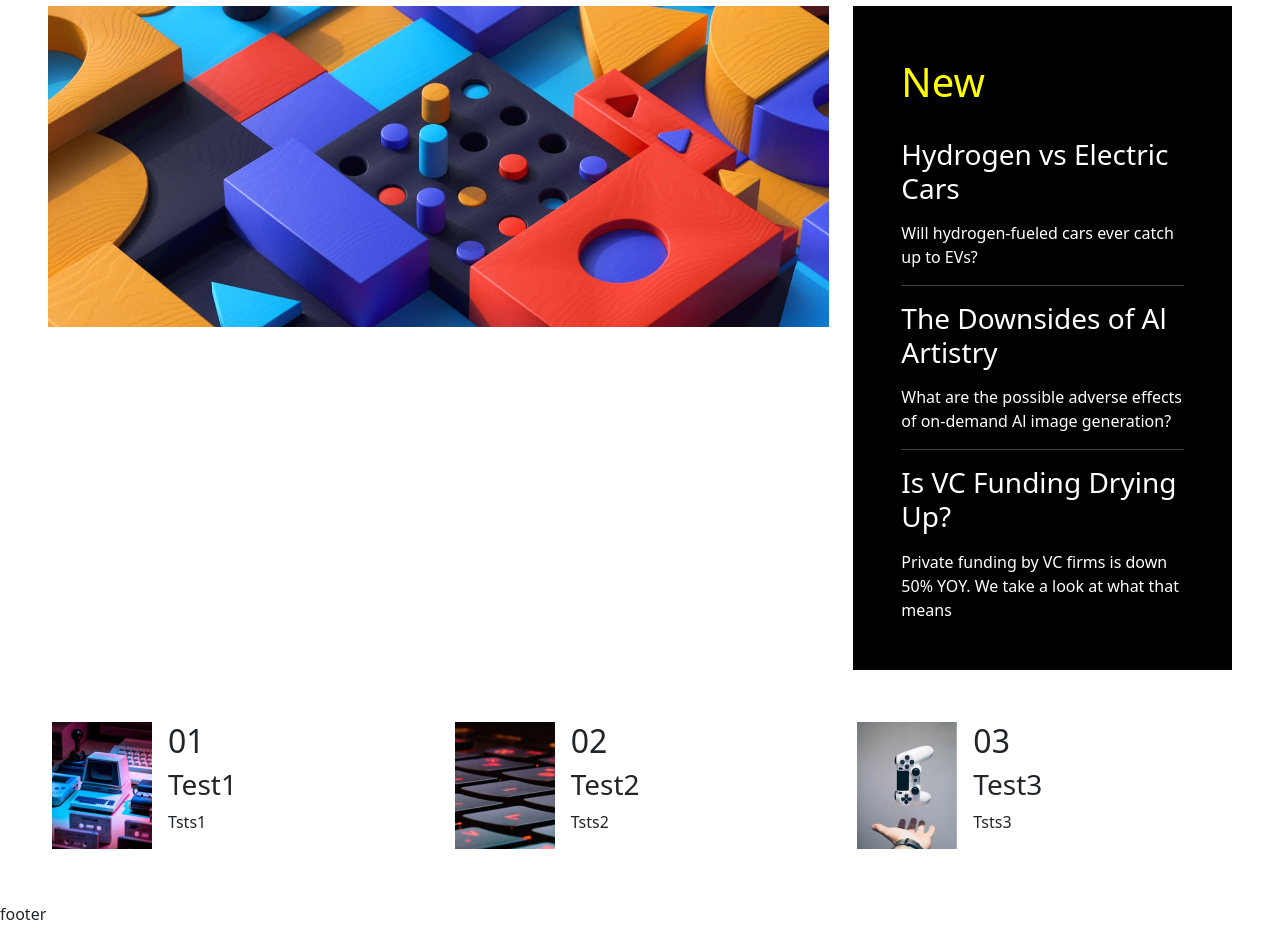
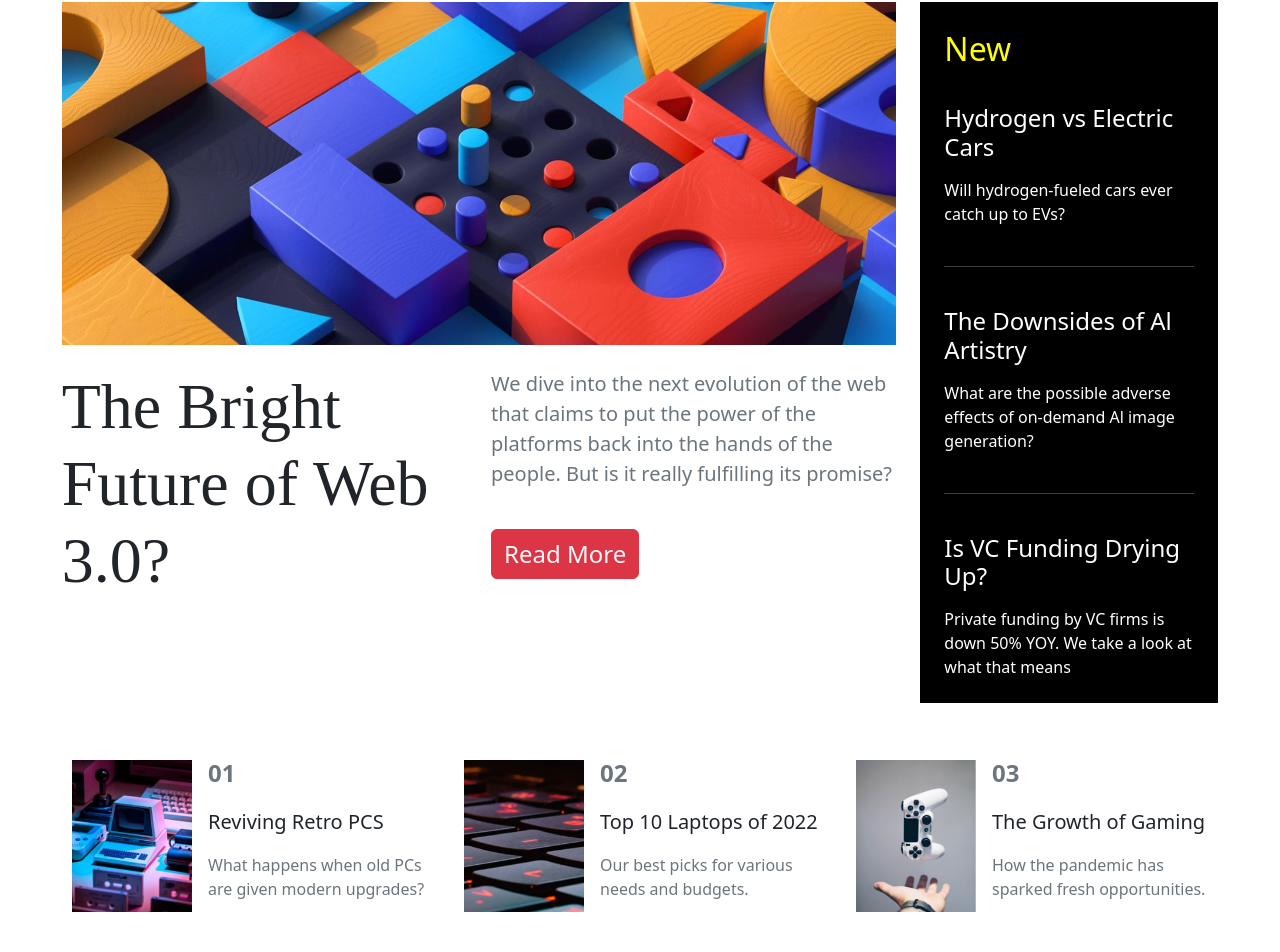
Before and after one commit to NOWORRYGNN/news, a React (Vite) app: page / in a window 1280 px wide. Shown: the part 156-1108 px from the top of the page. Before the commit the page ends 1082 px from the top, so only its background shows below. Built offline with nearby package versions, Linux system fonts and the light colour scheme; data requests are answered from the project's data file.

Commit message:
News 0.6

```diff
--- a/src/App.css
+++ b/src/App.css
@@ -0,0 +1,8 @@
+@font-face {
+    font-family: "Inter";
+    src: url("./assets/fonts/Inter-VariableFont_slnt\,wght.ttf") format("truetype");
+}
+.font {
+    font-family: "Light";
+    src: url("./assets/fonts/static/Inter-Regular.ttf") format("truetype");
+}
--- a/src/components/card.jsx
+++ b/src/components/card.jsx
@@ -5,14 +5,14 @@ import Image from 'react-bootstrap/Image';
 
 export default function card({imageUrl, Number, Tittle, Content}){
   return (
-      <Stack direction='horizontal' gap={3} className='p-1'>
+      <Stack direction='horizontal' className='gap-3'>
         <div>
-          <Image src={imageUrl} alt='miniContentImg' width={100} fluid />
+          <Image src={imageUrl} alt='miniContentImg' width={120} />
         </div>
         <div>
-          <h2>{Number}</h2>
-          <h3>{Tittle}</h3>
-          <p>{Content}</p>
+          <p className='text-secondary fw-bold fs-4'>{Number}</p>
+          <p className='font-weight-bold fs-5'>{Tittle}</p>
+          <p className='text-secondary fs-6'>{Content}</p>
         </div>
       </Stack>
 
--- a/src/components/content.jsx
+++ b/src/components/content.jsx
@@ -1,13 +1,31 @@
 import React from 'react';
 import { Stack } from 'react-bootstrap';
 
-const content = ({tittle, text2}) => {
-  return (
-    <Stack direction='vertical' gap={2}>
-        <div style={{color: 'white'}}><h3>{tittle}</h3></div>
-        <div style={{color: 'white'}}>{text2}</div>
-    </Stack>
-  )
+const content = ({key1, key2, key3, tittle1, text1, tittle2, text2, tittle3, text3}) => {
+  if (key1 == 1) {
+    return (
+      <Stack direction='vertical' gap={2}>
+          <div key={key1} style={{color: 'white'}}><h4>{tittle1}</h4></div>
+          <div style={{color: 'white'}}>{text1}</div>
+      </Stack>
+    )
+  }
+  else if (key2 == 2) {
+    return (
+      <Stack direction='vertical' gap={2}>
+          <div key={key2} style={{color: 'white'}}><h4>{tittle2}</h4></div>
+          <div style={{color: 'white'}}>{text2}</div>
+      </Stack>
+    )
+  }
+  else if (key3 == 3) {
+    return (
+      <Stack direction='vertical' gap={2}>
+          <div key={key3} style={{color: 'white'}}><h4>{tittle3}</h4></div>
+          <div style={{color: 'white'}}>{text3}</div>
+      </Stack>
+    )
+  }
 }
 
 export default content
--- a/src/components/layout/LayoutSection.jsx
+++ b/src/components/layout/LayoutSection.jsx
@@ -9,24 +9,28 @@ import Cimage2 from '../../assets/images/image-top-laptops.jpg';
 import Banner from '../../assets/images/image-web-3-desktop.jpg';
 import Card from '../card';
 import Section2sidecontent from './Section2sidecontent';
+import ContentImage from './contentImage';
 
 export default function LayoutSection(){
   return (
-    <Container fluid className='p-5'>
+    <Container fluid className='p-2'>
       <Row className='justify-content-md-center'>
-        <Col xs={12} md={8}><Image src={Banner} alt='Banner' fluid /></Col>
-        <Col md={4}><Section2sidecontent /></Col>
+        <Col xs={12} md={8}>
+            <Image src={Banner} alt='Banner' fluid />
+            <ContentImage />
+        </Col>
+        <Col xs={12} md={3}><Section2sidecontent /></Col>
       </Row>
-      <Row className='mt-5'>
+      <Row className='ms-1 mt-1 p-5'>
         {/* imageUrl, Number, Tittle, Content */}
         <Col sm>
-          <Card imageUrl={Cimage1} Number="01" Tittle="Test1" Content="Tsts1" />
+          <Card imageUrl={Cimage1} Number="01" Tittle="Reviving Retro PCS" Content="What happens when old PCs are given modern upgrades?" />
         </Col>
         <Col sm>
-          <Card imageUrl={Cimage2} Number="02" Tittle="Test2" Content="Tsts2" />
+          <Card imageUrl={Cimage2} Number="02" Tittle="Top 10 Laptops of 2022" Content="Our best picks for various needs and budgets." />
         </Col>
         <Col sm>
-          <Card imageUrl={Cimage3} Number="03" Tittle="Test3" Content="Tsts3" />
+          <Card imageUrl={Cimage3} Number="03" Tittle="The Growth of Gaming" Content="How the pandemic has sparked fresh opportunities." />
         </Col>
       </Row>
     </Container>
--- a/src/components/layout/Section2sidecontent.jsx
+++ b/src/components/layout/Section2sidecontent.jsx
@@ -20,25 +20,28 @@ const Section2sidecontent = () => {
     const res = selectedId.map((id) => content2.find((o) => o.id === id));
     const res2 = selectedId2.map((id) => content2.find((o) => o.id === id));
     const res3 = selectedId3.map((id) => content2.find((o) => o.id === id));
-
+    // const id1 = Object.keys(content2);
     // console.log(res)
     return (
         <>
-        <Stack direction='vertical' gap-3 className='bg-black p-5'>
-            <div className="mb-4 mt-1" style={{color: 'yellow'}}><h1>New</h1></div>
+        <Stack direction='vertical' className='bg-black p-4 gap-4'>
+            <div className="mb-1 mt-1" style={{color: 'yellow'}}><h2>New</h2></div>
             <Content
-                tittle={res.map(res => <div>{res.tittle}</div>)}
-                text2={res.map(res => <div>{res.text2}</div>)}
+                tittle1={res.map(res => <div>{res.tittle}</div>)}
+                text1={res.map(res => <div>{res.text2}</div>)}
+                key1={selectedId}
             />
             <hr style={{color: 'white'}} />
             <Content
-                tittle={res2.map(res2 => <div>{res2.tittle}</div>)}
+                tittle2={res2.map(res2 => <div>{res2.tittle}</div>)}
                 text2={res2.map(res2 => <div>{res2.text2}</div>)}
+                key2={selectedId2}
             />
             <hr style={{color: 'white'}}/>
             <Content
-                tittle={res3.map(res3 => <div>{res3.tittle}</div>)}
-                text2={res3.map(res3 => <div>{res3.text2}</div>)}
+                tittle3={res3.map(res3 => <div>{res3.tittle}</div>)}
+                text3={res3.map(res3 => <div>{res3.text2}</div>)}
+                key3={selectedId3}
             />
         </Stack>
         </>
--- /dev/null
+++ b/src/components/layout/contentImage.jsx
@@ -0,0 +1,21 @@
+import React from 'react';
+import Col from 'react-bootstrap/Col';
+import Row from 'react-bootstrap/Row';
+import '../../App.css';
+
+const contentImage = () => {
+  return (
+        <Row className='mb-3 mt-4'>
+            <Col><h1 className='font display-3'>The Bright Future of Web 3.0?</h1></Col>
+            <Col className='ms-auto'>
+            <p className='text-justify text-secondary fs-5'>We dive into the next evolution of
+                the web that claims to put the power of the platforms back
+                into the hands of the people. But is it really fulfilling its promise?
+            </p>
+            <button type="button" className="btn btn-danger text-light fs-4 bg-red mt-4">Read More</button>
+            </Col>
+        </Row>
+  )
+}
+
+export default contentImage
--- a/src/components/layout/footer.jsx
+++ b/src/components/layout/footer.jsx
@@ -2,7 +2,7 @@ import React from 'react'
 
 const footer = () => {
   return (
-    <div>footer</div>
+    <div className='bg-wite'></div>
   )
 }
 
--- a/src/components/layout/navbar.jsx
+++ b/src/components/layout/navbar.jsx
@@ -8,7 +8,7 @@ function navbar() {
   return (
     <>
       {['md'].map((expand) => (
-        <Navbar key={expand} bg="white" expand={expand} className="mb-3 p-4">
+        <Navbar key={expand} bg="white" expand={expand} className="ms-2 mb-1 p-5 mt-0">
           <Container fluid>
             <Navbar.Brand href="#">
                 <img src={brandImage} alt='brandImage' />
```
